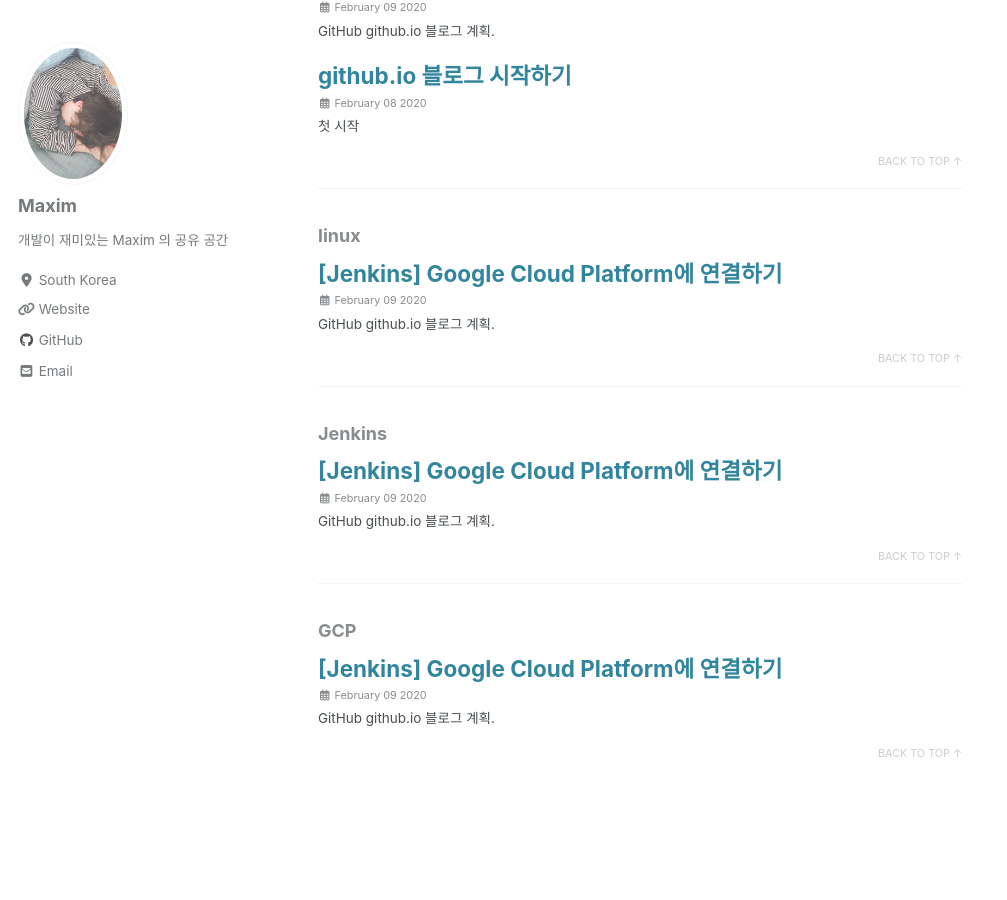
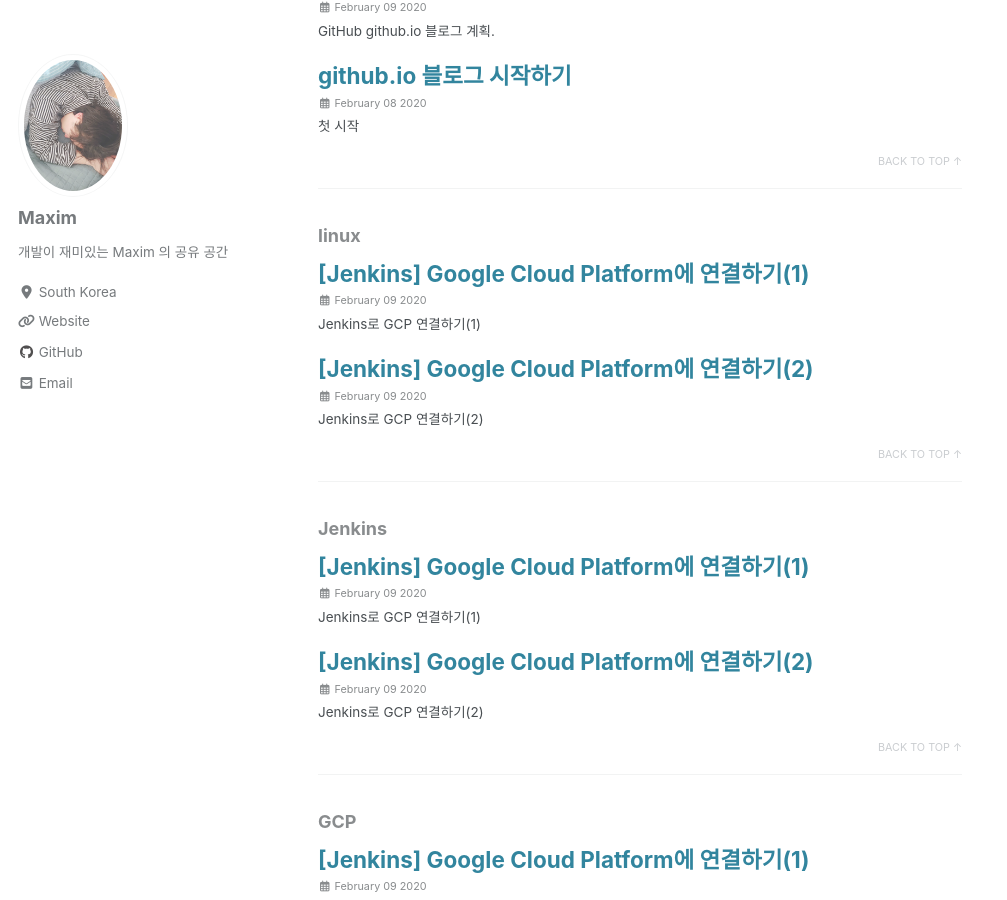
Before and after one commit to MaximSungmo/maximsungmo.github.io, a Jekyll site: the page built from _pages/tag-archive.md, in a window 1280 px wide and 900 px high, scrolled down 292 px. Shown: the whole window, without its empty margins (0-1007 px from the left). Built offline with Jekyll 4.4.1, drawn with Linux system fonts in a browser that asks for light colours; cached includes are drawn as plain includes; nearby versions of some CDN libraries; some of the changed text lies outside the part shown.

Commit message:
Jenkins, slack 연결

```diff
--- /dev/null
+++ b/_posts/linux/2020-02-09-jenkins-setting(2).md
@@ -0,0 +1,52 @@
+---
+title:  "[Jenkins] Google Cloud Platform에 연결하기(2)"
+excerpt: "Jenkins로 GCP 연결하기(2)"
+toc: true
+toc_sticky: true
+header:
+  teaser: /assets/images/bio-photo-keyboard-teaser.jpg
+
+categories:
+  - linux
+tags:
+  - linux
+  - Jenkins
+  - GCP
+last_modified_at: 2020-02-09T23:06:00-05:00
+---
+
+
+
+# [Jenkins] Google Cloud Platform에 연결하기(2)
+
+
+
+## Slack에 연결하여 Jenkins 알람 받기
+
+![image-20200209235731793](../../assets/images/image-20200209235731793.png)
+
+다음과 같이 Add more apps -> Jenkins CI 검색 -> Add to Slack 을 해준다.
+
+![image-20200209235858100](../../assets/images/image-20200209235858100.png)
+
+이제 Add Jenkins CI integration을 클릭하면 다음의 설명이 나오는데, Step1, Step2 는 그대로 따라한다.
+
+![image-20200210000633148](../../assets/images/image-20200210000633148.png)
+
+Step 3에서는 `Team Subdomain` 과 `Integration Token Credential ID` 을 발급해주는 데 따로 기록해놓도록 한다.
+
+위의 작업 중 Step2의 Slack Notification 을 설치 완료했다면 이제 Jenkins 관리페이지로 돌아와서 `Manage Jenkins` -> `Configure System` 을 클릭한다.
+
+`컨트롤 + F` 를 눌러 Slack 을 찾은 후
+
+
+
+![image-20200210002947949](../../assets/images/image-20200210002947949.png)
+
+![image-20200210003257909](../../assets/images/image-20200210003257909.png)
+
+
+
+출처 :
+
+https://jojoldu.tistory.com/139
--- a/_posts/linux/2020-02-09-jenkins-setting.md
+++ b/_posts/linux/2020-02-09-jenkins-setting.md
@@ -1,6 +1,6 @@
 ---
-title:  "[Jenkins] Google Cloud Platform에 연결하기"
-excerpt: "GitHub github.io 블로그 계획."
+title:  "[Jenkins] Google Cloud Platform에 연결하기(1)"
+excerpt: "Jenkins로 GCP 연결하기(1)"
 toc: true
 toc_sticky: true
 header:
```
Also changed, not shown: assets/images/image-20200209235320770.png (added), assets/images/image-20200209235731793.png (added), assets/images/image-20200209235858100.png (added), assets/images/image-20200210000633148.png (added), assets/images/image-20200210002947949.png (added), assets/images/image-20200210003257909.png (added), assets/images/image-20200210003407921.png (added), assets/images/image-20200210003451689.png (added).
